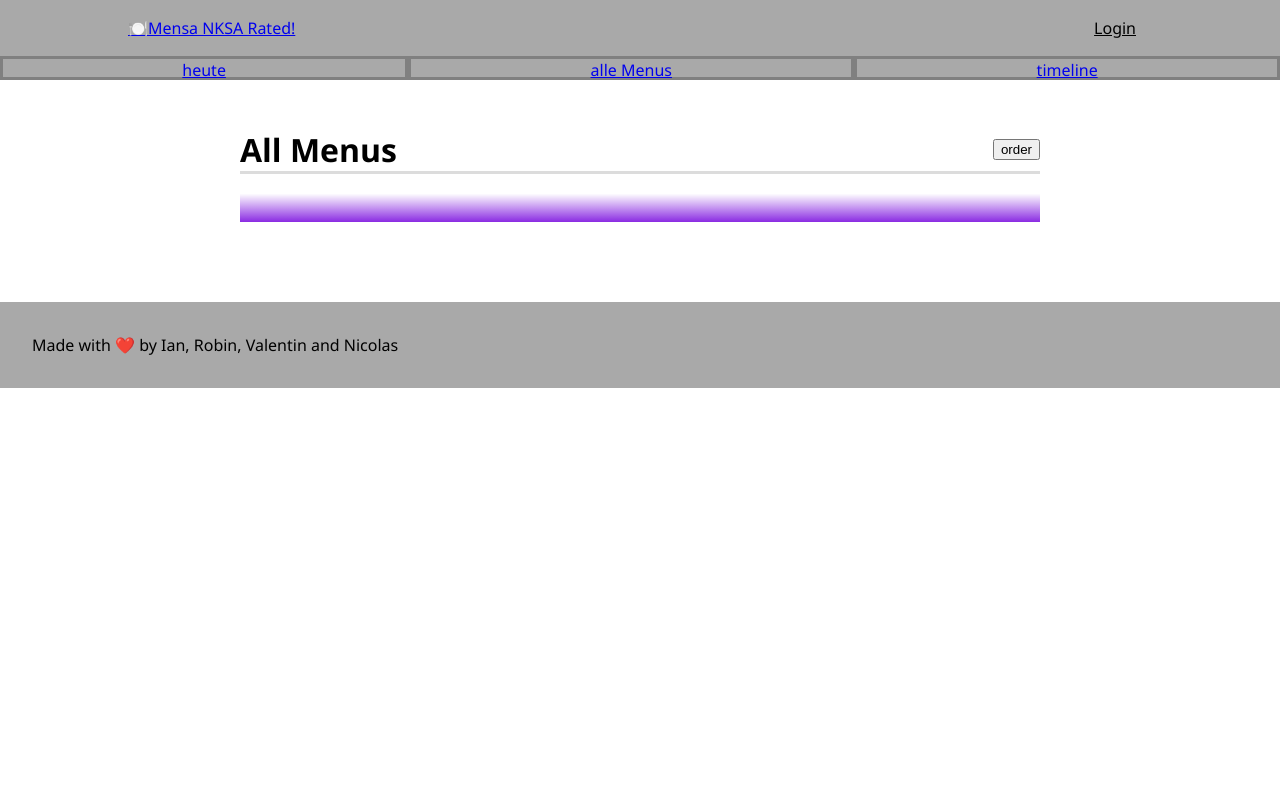
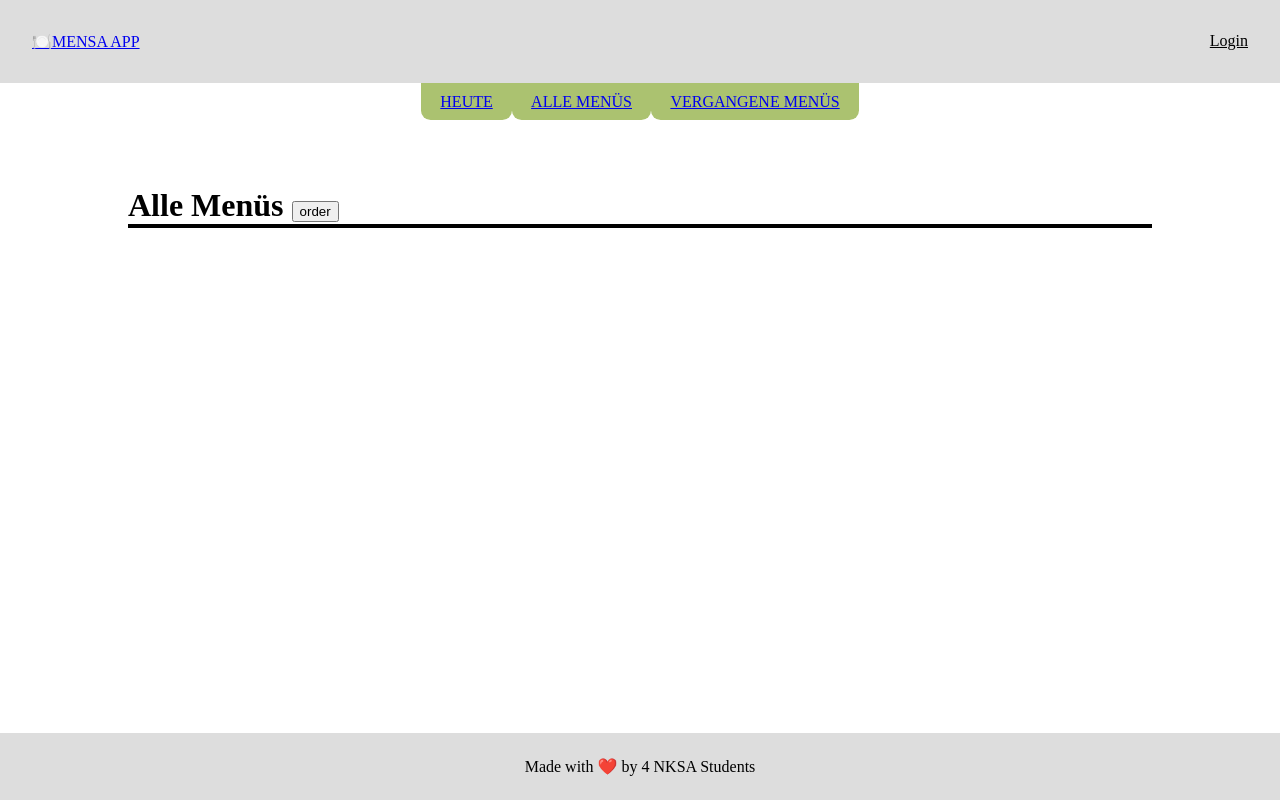
Before and after one commit to LarsZauberer/MensaRating, a Django app: page /allMenu in a window 1280 px wide. Run offline with Django 4.2, Linux system fonts and the light colour scheme; data that the repository does not hold is empty.

Commit message:
Grobes Layout
Noch ohne Verknüpfte anzeigen

```diff
--- a/core/templates/allMenu.html
+++ b/core/templates/allMenu.html
@@ -5,18 +5,19 @@
 
 <div class="fade_scroll_top">
     <h1>
-        All Menus
+        Alle Menüs
         <button>order</button>
     </h1>
 </div>
 
-
-
+<div class="line"></div>
 
 {% for menuType, occurrences, allTimeRating in menuTypes %}
-    <div class="menu_listbox">
+<div onclick="location.href='{% url 'menuType' menuType.pk%}';">
+    <div class="menuListbox clickableDiv">
         <a href="{% url 'menuType' menuType.pk%}">{{menuType.name}}</a> - Rating: {{allTimeRating}} - Occurrences: {{occurrences}}
     </div>
+</div>
 {% endfor %}
 
 
--- a/core/templates/base.html
+++ b/core/templates/base.html
@@ -20,20 +20,31 @@
 
 <body>
     <header>
-        <a href="{% url 'index' %}">🍽️Mensa NKSA Rated!</a>
+        <p>
+            <a href="{% url 'index' %}">🍽️MENSA APP</a>
+        </p>
         <div>
-            {% if user.is_authenticated %}
-            <a class="login" href="{% url 'logout' %}" style="color: var(--bs-light);">Logout</a>
-            <a href="{% url 'userProfile' %}">Profil</a>
-            {% else %}
-            <a class="login" href="{% url 'login' %}" style="color: var(--bs-light);">Login</a>
-            {% endif %}
+            <p>
+                {% if user.is_authenticated %}
+                <a href="{% url 'userProfile' %}">Profil</a>
+                |
+                <a class="login" href="{% url 'logout' %}" style="color: var(--bs-light);">Logout</a>
+                {% else %}
+                <a class="login" href="{% url 'login' %}" style="color: var(--bs-light);">Login</a>
+                {% endif %}
+            </p>
         </div>
     </header>
     <nav>
-        <a href="{% url 'index' %}">heute</a>
-        <a href="{% url 'allMenu' %}">alle Menus</a>
-        <a href="{% url 'timeline' %}">timeline</a>
+        <div class="menuItem">
+            <a href="{% url 'index' %}">Heute</a>
+        </div>
+        <div class="menuItem">
+            <a href="{% url 'allMenu' %}">alle Menüs</a>
+        </div>
+        <div class="menuItem">
+            <a href="{% url 'timeline' %}">Vergangene Menüs</a>
+        </div>
     </nav>
 
     <main class="content">
@@ -41,11 +52,10 @@
         {% endblock %}
     </main>
 
-    <div style="padding-top: 5em;"></div>
-
+    <div class="footerHelper"></div>
 
     <footer>
-        Made with ❤️ by Ian, Robin, Valentin and Nicolas
+        Made with ❤️ by 4 NKSA Students
     </footer>
 
 
--- a/core/templates/index.html
+++ b/core/templates/index.html
@@ -2,11 +2,11 @@
 {% block content %}
 
 <h1>Menu Heute | {% now "d. F" %}</h1>
-
+<div class="line"></div>
 <div id="menu_box_container" class="galleryView">
     {% for menu, rating, allTimeRating in menus %}
-    <div class="galleryElement" onclick="location.href='{% url 'menu' menu.pk %}';">
-        <div class="menuBox">
+    <div id="clickMenuBox" class="galleryElement clickableDiv" onclick="location.href='{% url 'menu' menu.pk %}';">
+        <div id="menuBox">
             <a class="MenuTitle" href="{% url 'menu' menu.pk %}">{{menu.name}}</a>
             <p>{{menu.description}}</p>
             <p>Rating Today: {{rating}}</p>
--- a/static/css/main.css
+++ b/static/css/main.css
@@ -1,136 +1,110 @@
 :root {
-    --main-background-col: white;
-
-    --header-height: 7vh;
-    --header-padding: 10%;
-
-    --navbar-height: 3vh;
+    --bgColor: white;
+    --accentColor: #DDDDDD;
+    --darkAccentColor: #CCCCCC;
+    --highlightedColor: #ABC270;
+    --red: #DD0000;
+    --borderRadMenu: 0.6rem;
 }
 
-html {
-    font-family: 'Segoe UI', Tahoma, Geneva, Verdana, sans-serif;
+p {
+    margin: 0;
+}
+
+/*Base*/
+header {
+    width: calc(100% - 4rem);
+    background-color: var(--accentColor);
+    padding: 2rem;
+    display: flex;
+    justify-content: space-between;
+}
+
+nav {
+    width: 100%;
+    display: flex;
+    justify-content: center;
+}
+
+.menuItem {
+    padding: 0.6rem 1.2rem 0.6rem 1.2rem;
+    border-radius: 0 0 var(--borderRadMenu) var(--borderRadMenu);
+    background-color: var(--highlightedColor);
+    text-transform: uppercase;
 }
 
 body {
     margin: 0;
     min-height: 100vh;
+    display: flex;
+    flex-direction: column;
+    justify-content: center;
+    align-content: flex-start;
 }
 
-
-header {
-    background-color: darkgray;
-    display: flex;
-    justify-content: space-between;
-    align-items: center;
-
-
-    box-sizing: border-box;
-    width: 100%;
-    padding-left: var(--header-padding);
-    padding-right: var(--header-padding);
-
-    height: var(--header-height);
-
-
+.content {
+    flex-shrink: 0;
+    width: 80%;
+    max-width: 1100px;
+    padding: 1rem;
+    flex-basis: auto;
+    margin: 3rem auto 0 auto;
+    border-radius: var(--borderRadMenu);
 }
 
-nav {
-    width: 100%;
-    height: var(--navbar-height);
-    display: flex;
-    flex-direction: column;
-    flex-wrap: wrap;
-    background-color: darkgrey;
-    text-align: center;
-    position: sticky;
-    top: 0;
+.content h1 {
+    margin: 0.2rem 0 0 0;
 }
 
-nav a {
-    height: 100%;
-    border: solid grey;
-    box-sizing: border-box;
-}
-
-
-.login {
-    margin: 1em;
+.footerHelper {
+    min-height: 3rem;
+    flex-grow: 2;
 }
 
 footer {
-    padding: 2em;
-    background-color: darkgrey;
+    width: calc(100% - 3rem);
+    background-color: var(--accentColor);
+    padding: 1.5rem;
+    text-align: center;
 }
 
-main {
-    background-color: var(--main-background-col);
-
-    margin-left: 15%;
-    margin-right: 15%;
-
-    box-sizing: border-box;
-    min-height: calc(100% - var(--header-height) - var(--navbar-height));
-
+/*Multiple*/
+.clickableDiv {
+    transition: all 140ms;
 }
 
-.fade_scroll_top {
-    width: 100%;
-    padding-top: 3em;
-    padding-bottom: 3em;
-
-    background-color: var(--main-background-col);
-    background: linear-gradient(0deg, rgba(255, 255, 255, 0) 0%, rgba(255, 255, 255, 1) 20%, rgba(255, 255, 255, 1) 100%);
-
-    position: sticky;
-    top: var(--navbar-height);
-}
-
-.fade_scroll_top h1 {
-    display: flex;
-    justify-content: space-between;
-    align-items: center;
-
-    width: 100%;
-    margin: 0;
-    border-bottom: 0.1em solid gainsboro;
-
-
-
-}
-
-
-
-
-
-
-
-/*Base*/
-.content {
-    background-color: blueviolet;
-    max-width: 800px;
-    margin: auto;
+.clickableDiv:hover {
+    animation-name: hoverClickable;
+    animation-duration: 500ms;
+    background-color: var(--highlightedColor) !important;
+    box-shadow: 0px 5px 21px -5px rgba(0,0,0,0.41);
 }
 
 /*Index*/
+.line {
+    border: 2px solid;
+    margin: 0 0 1.5rem 0;
+}
+
 .galleryView {
     display: flex;
     justify-content: stretch;
     align-content: stretch;
     align-items: top;
-    gap: 50px;
+    gap: 3rem;
     align-items: stretch;
-    background-color: aqua;
 }
 
 .galleryElement {
-    background-color: darkgray;
     flex-grow: 1;
+    flex-basis: 50%;
 }
 
-.galleryElement:hover{
-    background-color: blue;
+#clickMenuBox {
+    background-color: var(--accentColor);
+    border-radius: var(--borderRadMenu);
+    padding: 1rem;
 }
-
 
 .menuBox {
     margin: 20px;
@@ -140,8 +114,11 @@ main {
 
 #menuBoxContainer {}
 
-.menu_listbox {
-    background-color: gainsboro;
+
+/*All Menus*/
+.menuListbox {
+    background-color: var(--accentColor);
     padding: 1.5em;
     margin-bottom: 1.5em;
+    border-radius: var(--borderRadMenu);
 }
```
Also changed, not shown: core/templates/menu.html (+11 -9 lines), core/templates/menuType.html (+5 -6 lines), core/templates/timeline.html (+6 -3 lines).
